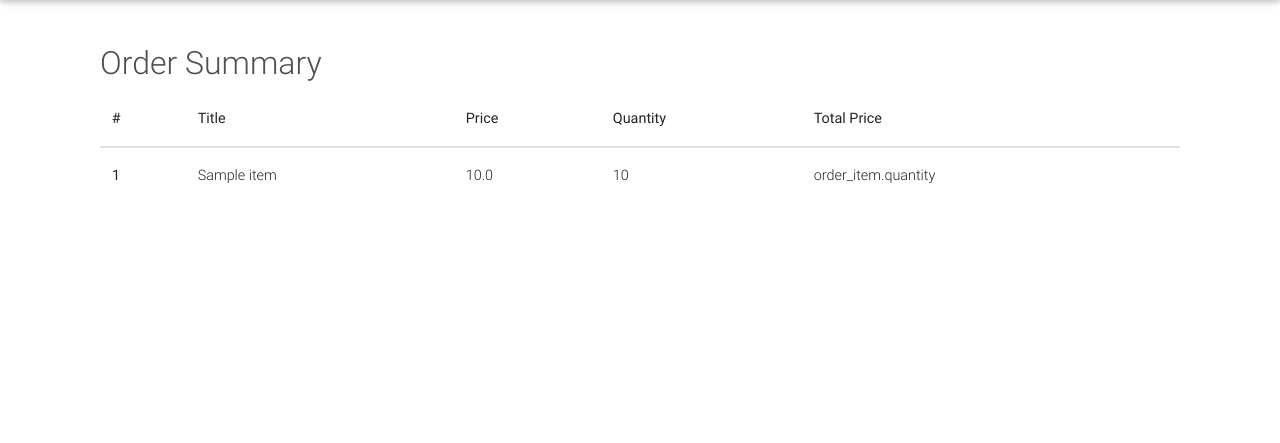
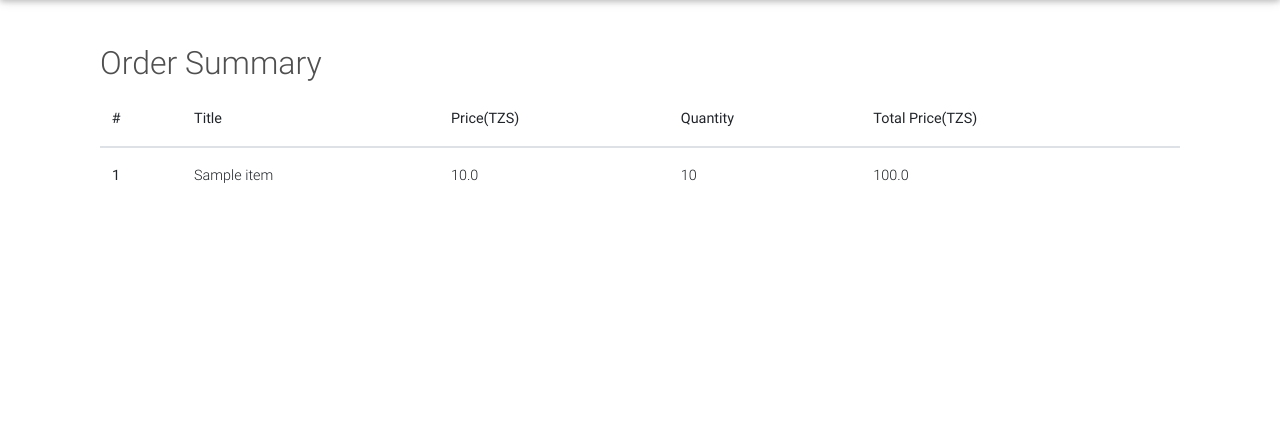
Before and after one commit to ShedrackGodson/django_ecommerce, a Django app: template templates/order_summary.html in a window 1280 px wide. Shown: the part 64-507 px from the top of the page. Run offline with Django 3.2, Linux system fonts and the light colour scheme; the template is opened without the code that fills it: values that come from a table or form of the project are taken from there, others are empty; tables that the repository leaves empty hold one stand-in row (values such as "Sample post"); some libraries are stand-ins or nearby versions.

Commit message:
link order summary url

```diff
--- a/core/models.py
+++ b/core/models.py
@@ -61,6 +61,9 @@ class OrderItem(models.Model):
     def total_item_discount_price(self)->int:
         return self.quantity * self.item.discount_price
 
+    def saving_amount(self)->int:
+        return self.total_item_price() - self.total_item_discount_price()
+
 class Order(models.Model):
     user = models.ForeignKey(settings.AUTH_USER_MODEL, on_delete=models.CASCADE)
     ordered = models.BooleanField(default=False)
--- a/templates/base.html
+++ b/templates/base.html
@@ -13,7 +13,6 @@
   <!--Main layout-->
   <main style="padding-top: 60px;">
     <div class="container">
-    {% include 'messages.html' %}
 
       {% block content %}
 
--- a/templates/home-page.html
+++ b/templates/home-page.html
@@ -1,6 +1,8 @@
 {% extends 'base.html' %}
 {% load humanize %}
 {% block content %}
+    <div style="margin-top: 20px">{% include 'messages.html' %}</div>
+
 <!--Navbar-->
       <nav class="navbar navbar-expand-lg navbar-dark mdb-color lighten-3 mt-3 mb-5">
 
--- a/templates/navigation.html
+++ b/templates/navigation.html
@@ -37,7 +37,7 @@
         <ul class="navbar-nav nav-flex-icons">
         {% if request.user.is_authenticated %}
           <li class="nav-item">
-            <a class="nav-link waves-effect">
+            <a href="{% url 'core:order-summary' %}" class="nav-link waves-effect">
               <span class="badge red z-depth-1 mr-1"> {{ request.user|cart_item_count }} </span>
               <i class="fas fa-shopping-cart"></i>
               <span class="clearfix d-none d-sm-inline-block"> Cart </span>
--- a/templates/order_summary.html
+++ b/templates/order_summary.html
@@ -9,10 +9,9 @@
                 <tr>
                     <th scope="col">#</th>
                     <th scope="col">Title</th>
-                    <th scope="col">Price</th>
+                    <th scope="col">Price(TZS)</th>
                     <th scope="col">Quantity</th>
-                    <th scope="col">Total Price</th>
-                    <!-- <th scope="col">Heading</th> -->
+                    <th scope="col">Total Price(TZS)</th>
                 </tr>
             </thead>
             <tbody>
@@ -20,9 +19,21 @@
                 <tr>
                     <th scope="row">{{ forloop.counter }}</th>
                     <td>{{ order_item.item.title }}</td>
-                    <td>{{ order_item.item.price|intcomma }}</td>
+                    <td>
+                    {% if order_item.item.discount_price %}
+                    <del>{{ order_item.item.price|intcomma }}</del> {{ order_item.item.discount_price|intcomma }}
+                    {% else %}
+                    {{ order_item.item.price|intcomma }}
+                    {% endif %}
+                    </td>
                     <td>{{ order_item.quantity }}</td>
-                    <td>{{ order_item..item.price|add:"order_item.quantity" }}</td>
+                    {% if order_item.item.discount_price %}
+                    <td>
+                    {{ order_item.total_item_discount_price|intcomma }}(Saving TZS {{ order_item.saving_amount }})
+                    </td>
+                    {% else %}
+                    <td>{{ order_item.total_item_price|intcomma }}</td>
+                    {% endif %}
                 </tr>
                 {% endfor %}
             </tbody>
```
